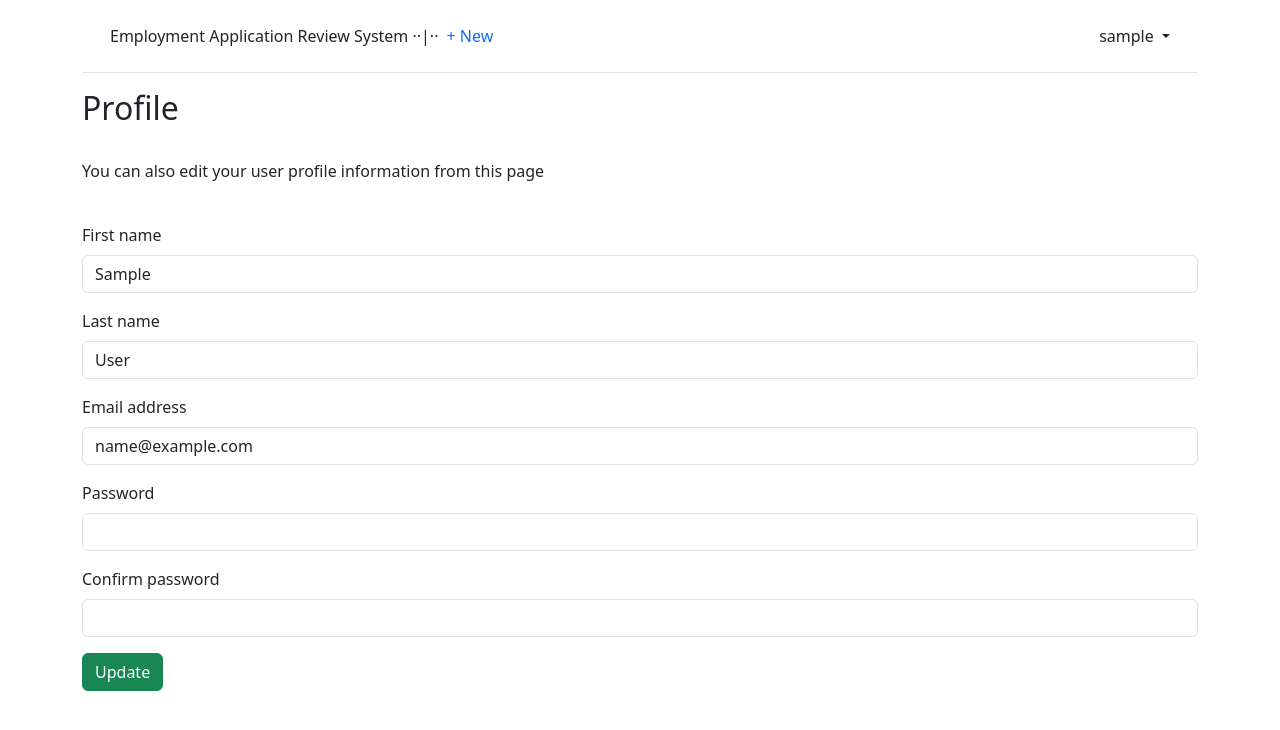
After one commit to Riju-bak/EARS, a Django app: page /accounts/1/editprofile/ in a window 1280 px wide. The commit adds this page. Shown: the top 730 px of the page. Run offline with Django 4.2, Linux system fonts and the light colour scheme; the visitor is signed in with stand-in values (Sample User, id 1); data comes from the database, SQL or seed files in the repository; some libraries are stand-ins or nearby versions.

Commit message:
add feature - user profile edit

```diff
--- a/accounts/forms/custom_user_add_form.py
+++ b/accounts/forms/custom_user_add_form.py
@@ -11,4 +11,4 @@ class CustomUserAddForm(UserCreationForm):
 
     class Meta(UserCreationForm):
         model = CustomUser
-        fields = ("username", "email", "type")
+        fields = ("username", "email", "first_name", "last_name", "type")
--- a/accounts/forms/custom_user_edit_form.py
+++ b/accounts/forms/custom_user_edit_form.py
@@ -1,4 +1,5 @@
-from django.contrib.auth.forms import UserChangeForm
+from django import forms
+from django.contrib.auth.forms import UserChangeForm, PasswordChangeForm
 
 from accounts.forms import CustomUserAddForm
 from accounts.models import CustomUser
@@ -6,6 +7,19 @@ from accounts.models import CustomUser
 
 # To let an admin make changes to a user
 class CustomUserEditForm(UserChangeForm):
+    password = forms.CharField(widget=forms.PasswordInput(), required=False)
+    confirm_password = forms.CharField(widget=forms.PasswordInput(), required=False)
+
     class Meta:
         model = CustomUser
-        fields = CustomUserAddForm.Meta.fields
+        fields = ('first_name', 'last_name', 'email')
+
+    def clean(self):
+        cleaned_data = super().clean()
+        password = cleaned_data.get('password')
+        confirm_password = cleaned_data.get('confirm_password')
+
+        if password and password != confirm_password:
+            self.add_error('confirm_password', "Passwords do not match")
+
+        return cleaned_data
--- a/accounts/urls.py
+++ b/accounts/urls.py
@@ -1,6 +1,11 @@
 from django.urls import path
-from .views import SignupView
+from django.views.generic import TemplateView
+
+from .views import SignupView, EditUserProfileView
 
 urlpatterns = [
     path('signup/', SignupView.as_view(), name="signup"),
+    path('<int:pk>/editprofile/', EditUserProfileView.as_view(), name="editprofile"),
+    path('editprofilesuccess/', TemplateView.as_view(template_name="registration/edituserprofilesuccess.html"),
+         name="editprofilesuccess"),
 ]
--- a/accounts/views/__init__.py
+++ b/accounts/views/__init__.py
@@ -1 +1,2 @@
 from .signup import SignupView
+from .editprofile import EditUserProfileView
--- /dev/null
+++ b/accounts/views/editprofile.py
@@ -0,0 +1,37 @@
+from django.contrib.auth import logout
+from django.contrib.auth.mixins import LoginRequiredMixin, UserPassesTestMixin
+from django.contrib.messages.views import SuccessMessageMixin
+from django.shortcuts import redirect
+from django.urls import reverse_lazy
+from django.views.generic import UpdateView
+
+from ..forms import CustomUserEditForm
+from ..models import CustomUser
+
+
+# class EditUserProfileView(UpdateView):
+#     form_class = CustomUserEditForm
+#     template_name = "registration/edituserprofile.html"
+#     success_url = reverse_lazy("home")
+
+class EditUserProfileView(LoginRequiredMixin, UserPassesTestMixin, SuccessMessageMixin, UpdateView):
+    model = CustomUser
+    form_class = CustomUserEditForm
+    success_message = "Profile updated successfully"
+    template_name = "registration/edituserprofile.html"
+    success_url = reverse_lazy("editprofilesuccess")
+
+    def test_func(self):
+        obj = self.get_object()
+        return obj.pk == self.request.user.pk
+
+    def form_valid(self, form):
+        password = form.cleaned_data.get('password')
+        if password:
+            self.object.set_password(password)
+            self.object.save()
+
+            # Logout the user
+            logout(self.request)
+
+        return super().form_valid(form)
--- a/templates/base.html
+++ b/templates/base.html
@@ -33,8 +33,8 @@
                                 {{ user.username }}
                             </a>
                             <ul class="dropdown-menu text-small" aria-labelledby="dropdownUser1">
-                                <li><a class="dropdown-item" href="{% url 'logout' %}">Log Out</a>
-                                </li>
+                                <li><a class="dropdown-item" href="{% url 'editprofile' user.pk %}">Profile</a></li>
+                                <li><a class="dropdown-item" href="{% url 'logout' %}">Log Out</a></li>
                             </ul>
                         </div>
                     {% else %}
--- /dev/null
+++ b/templates/registration/edituserprofile.html
@@ -0,0 +1,14 @@
+{% extends "base.html" %}
+{% load crispy_forms_tags %}
+
+{% block title %}Profile{% endblock title %}
+{% block content %}
+    <h2>Profile</h2>
+    <br>
+    <p>You can also edit your user profile information from this page</p>
+    <br>
+    <form method="post">{% csrf_token %}
+        {{ form|crispy }}
+        <button class="btn btn-success" type="submit">Update</button>
+    </form>
+{% endblock content %}
```
Also changed, not shown: templates/home.html (+5 -4 lines), templates/registration/edituserprofilesuccess.html (added, +12 -0 lines).
